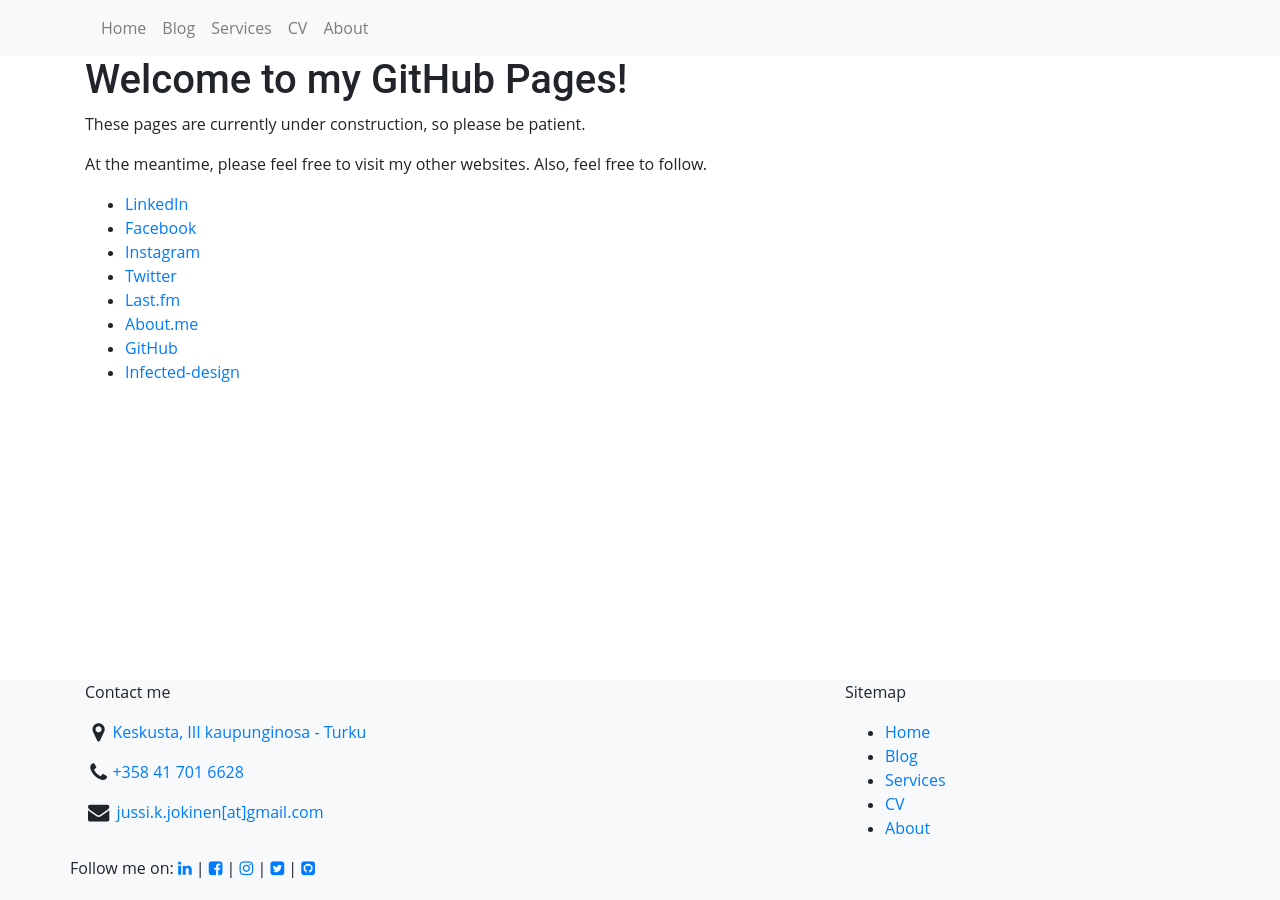
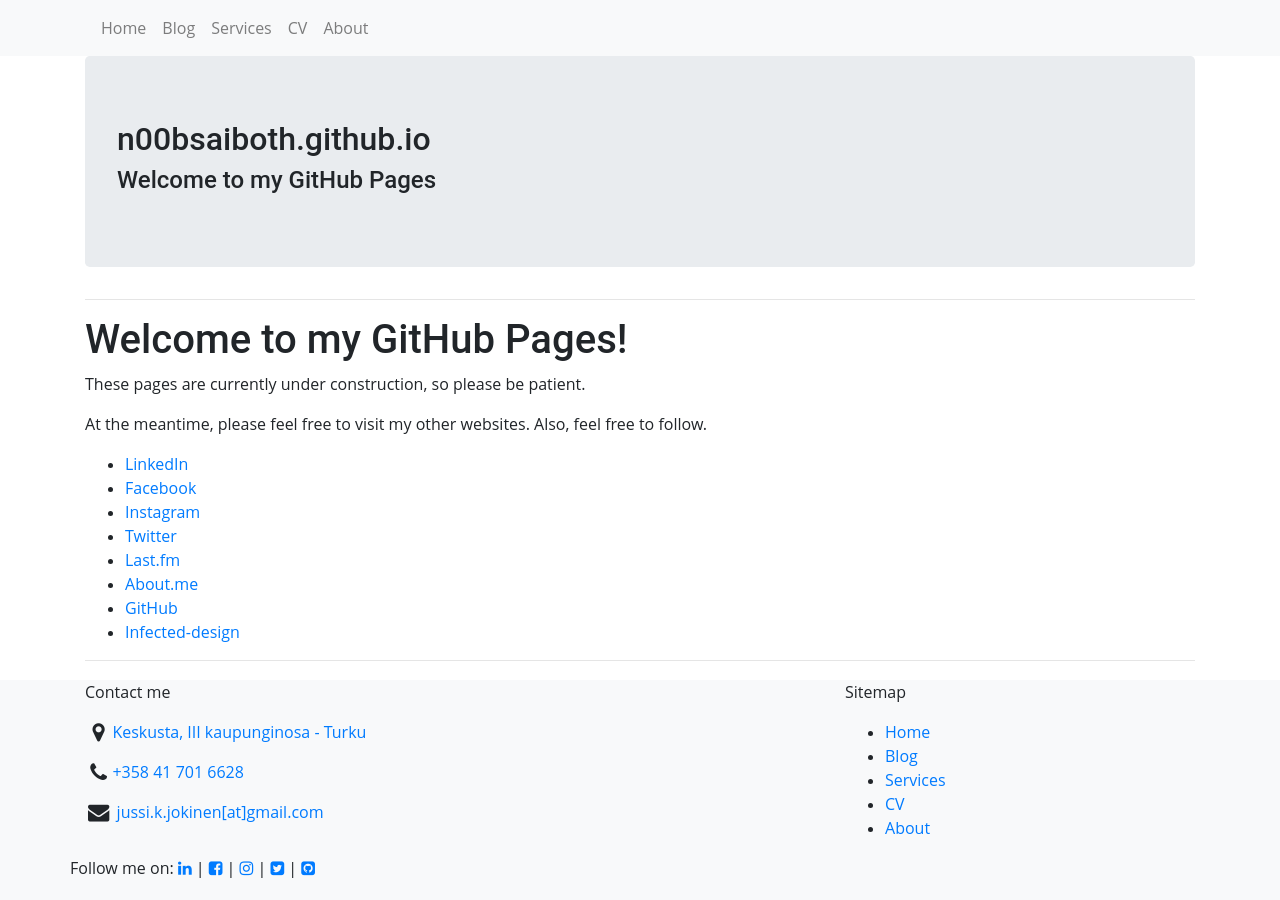
Before and after one commit to n00bsaiboth/n00bsaiboth.github.io, a Jekyll site: the page built from index.html, in a window 1280 px wide. Built offline with Jekyll 4.4.1, drawn with Linux system fonts in a browser that asks for light colours.

Commit message:
Update default.html

```diff
--- a/_layouts/default.html
+++ b/_layouts/default.html
@@ -67,9 +67,34 @@
   </div>
 </nav>
 
+<header>
+	<div class="container">
+		<div class="jumbotron">
+			<hgroup>
+				<h2>n00bsaiboth.github.io</h2>
+				<h4>Welcome to my GitHub Pages</h4>
+			</hgroup>
+		</div>
+	</div>
+</header>
+
+<!-- quick fix to add more space and a spacer -->
+<section>
+	<article class="container">
+		<hr>
+	</article>
+</section>
+
   <section class="container">
     {{ content }}
   </section>
+
+<!-- another quick fix -->
+<section>
+	<article class="container">
+		<hr>
+	</article>
+</section>
 
 <footer class="footer bg-light">
             <div class="container">
```
